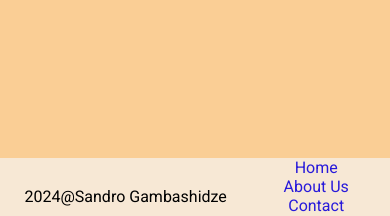
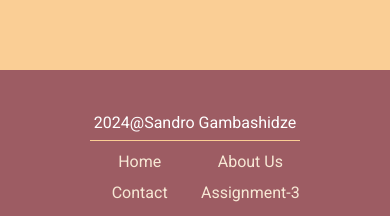
Before and after one commit to sangambash7/TBC_Assignment, a Next.js app: page / in a window 390 px wide. Shown: the part 610-826 px from the top of the page. Built offline with nearby package versions, Linux system fonts and the light colour scheme; no server answers.

Commit message:
style: add footer responsive styling

```diff
--- a/src/app/Footer/Footer.css
+++ b/src/app/Footer/Footer.css
@@ -1,24 +1,57 @@
+:root {
+  --main-color: #face95;
+  --secondary-color: #f7e8d5;
+  --text-color: #171219;
+  --accent: #9d5c63;
+}
 footer {
-  background-color: rgb(247, 232, 213);
+  box-sizing: border-box;
+  background-color: var(--accent);
   display: flex;
   justify-content: center;
+  align-items: center;
   gap: 40px;
+  padding: 32px;
 }
 
 footer p {
   align-self: center;
+  color: #fff;
 }
 
 .footer-menu ul {
   list-style-type: none;
+  display: flex;
+  gap: 12px;
+  color: var(--secondary-color);
 }
-
-.footer-nav-item {
-  color: rgba(25, 11, 219, 0.932);
+.footer-menu ul a {
+  color: inherit;
   cursor: pointer;
+  transition: 0.4s;
   text-decoration: none;
 }
 
 .footer-nav-item:hover {
-  color: rgb(14, 185, 65);
+  color: var(--main-color);
 }
+.footer-nav-item:active {
+  color: #fff;
+}
+@media (max-width: 768px) {
+  .footer-menu ul {
+    display: grid;
+    grid-template-columns: 1fr 1fr;
+  }
+}
+@media (max-width: 600px) {
+  footer {
+    display: grid;
+    gap: 0px;
+    grid-template-rows: 1fr 1fr;
+  }
+  footer p {
+    padding-bottom: 8px;
+    border-bottom: 1px solid var(--main-color);
+  }
+}
```
